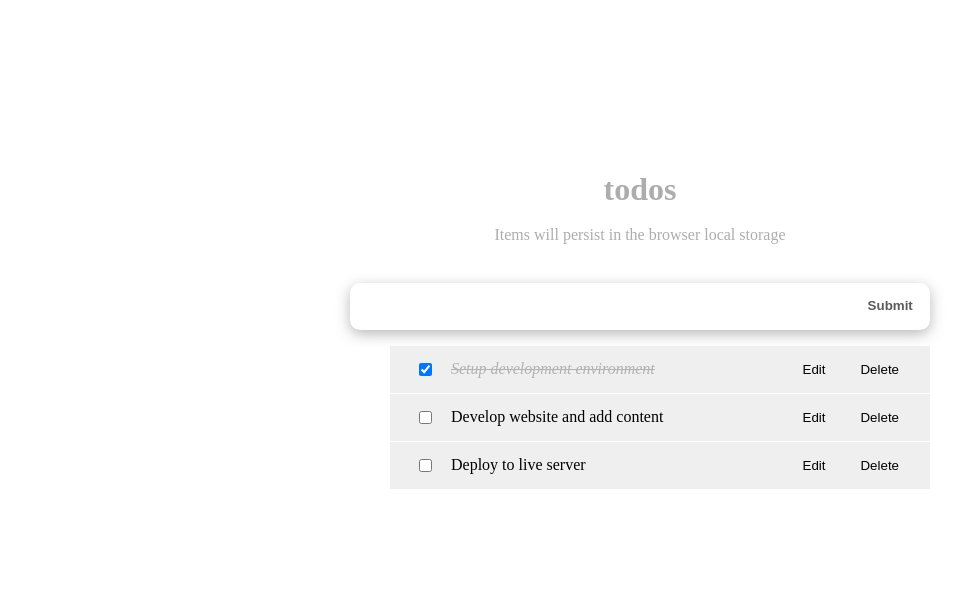
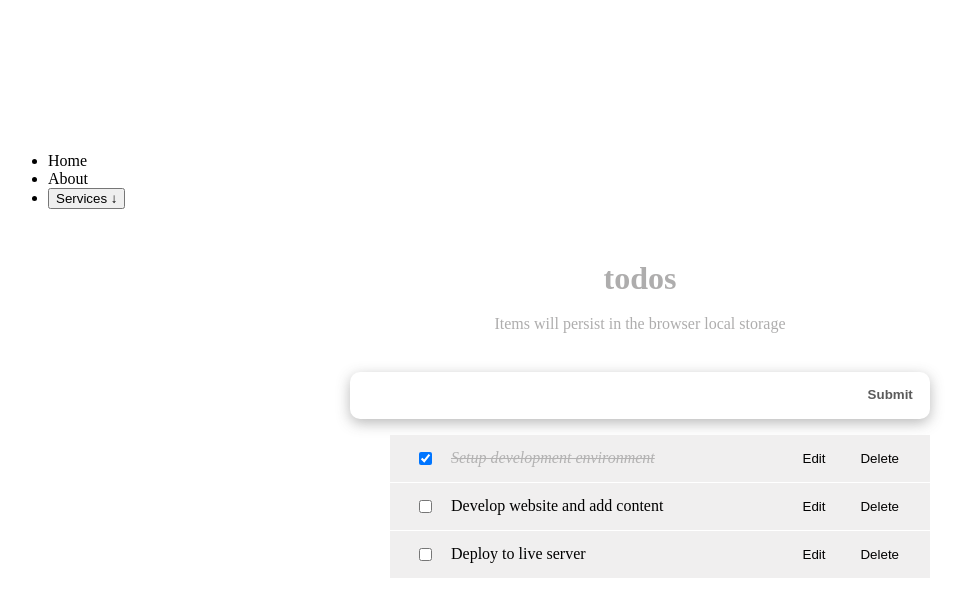
Before and after one commit to FevenSeyfu/todo-app-react, a React (Vite) app: page / in a window 1280 px wide. Shown: the top 616 px of the page, without its empty margins (20-987 px from the left). Built offline with nearby package versions, Linux system fonts and the light colour scheme.

Commit message:
Use useEffect hook to update Title

```diff
--- /dev/null
+++ b/src/components/NavBar.jsx
@@ -0,0 +1,29 @@
+import '../styles/app.css';
+import { useState,useEffect } from "react";
+
+const Navbar = () => {
+  const [dropdown, setDropdown] = useState(false);
+	useEffect(() => {
+    document.title = `Current state value: ${dropdown}`;
+  }, [dropdown]);
+  return (
+    <nav>
+      <ul>
+        <li>Home</li>
+        <li>About</li>
+        <li>
+          <button onClick={() => setDropdown((prev) => !prev)}>
+            Services <span>&#8595;</span>
+          </button>
+          {dropdown && (
+            <ul>
+              <li>Design</li>
+              <li>Development</li>
+            </ul>
+          )}
+        </li>
+      </ul>
+    </nav>
+  );
+};
+export default Navbar;
--- a/src/components/TodoApp.jsx
+++ b/src/components/TodoApp.jsx
@@ -1,14 +1,18 @@
 import TodoHeader from './TodoHeader';
 import TodoLogic from './TodoLogic';
 import '../styles/app.css';
+import Navbar from './NavBar';
 
 const TodoApp = () => {
 	return(
 		<div className="wrapper">
+      <header>
+        <Navbar />
+			</header>
       <div className="todos">
 				<TodoHeader />
 				<TodoLogic />
-		</div>
+      </div>
 		</div>
 	)
 }
```
